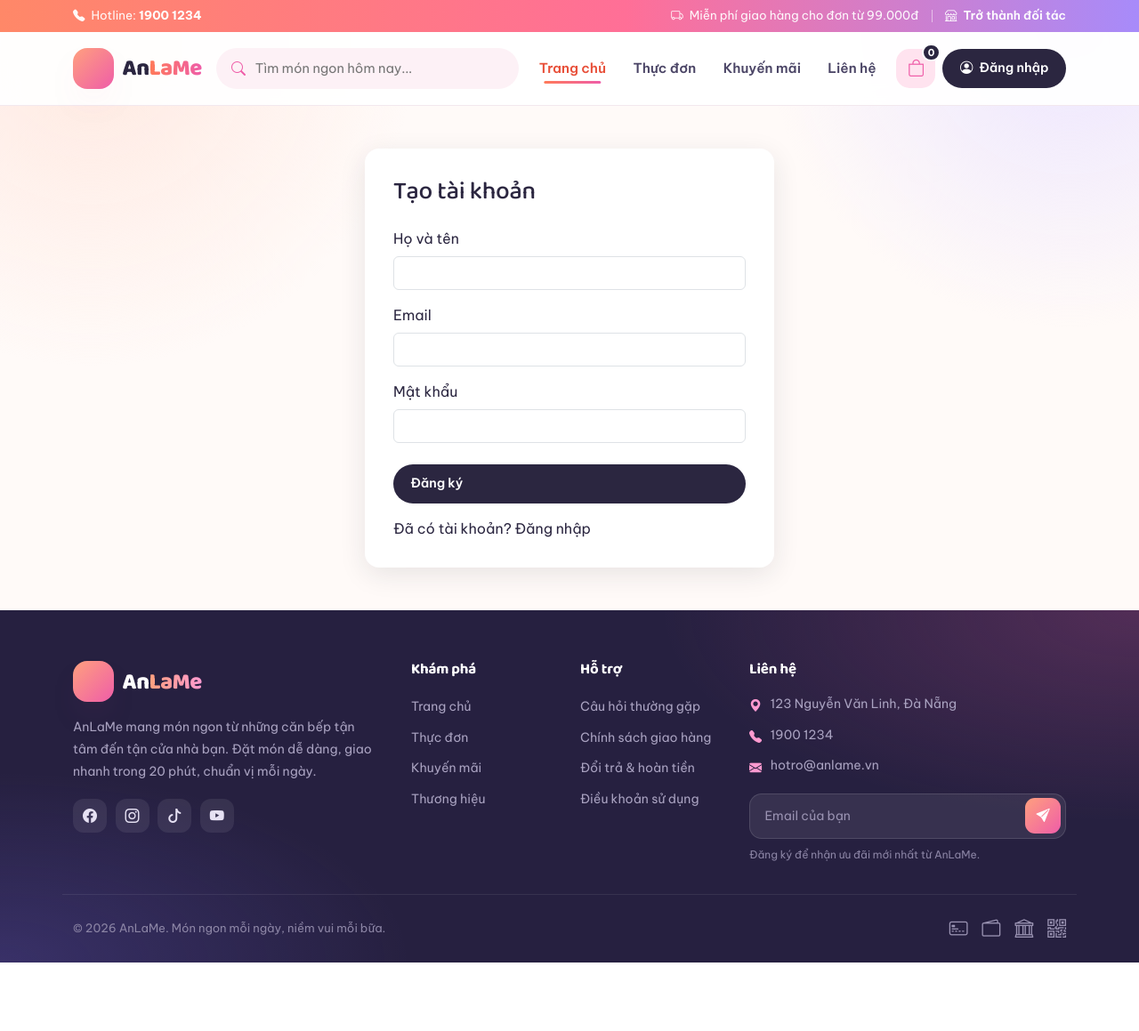
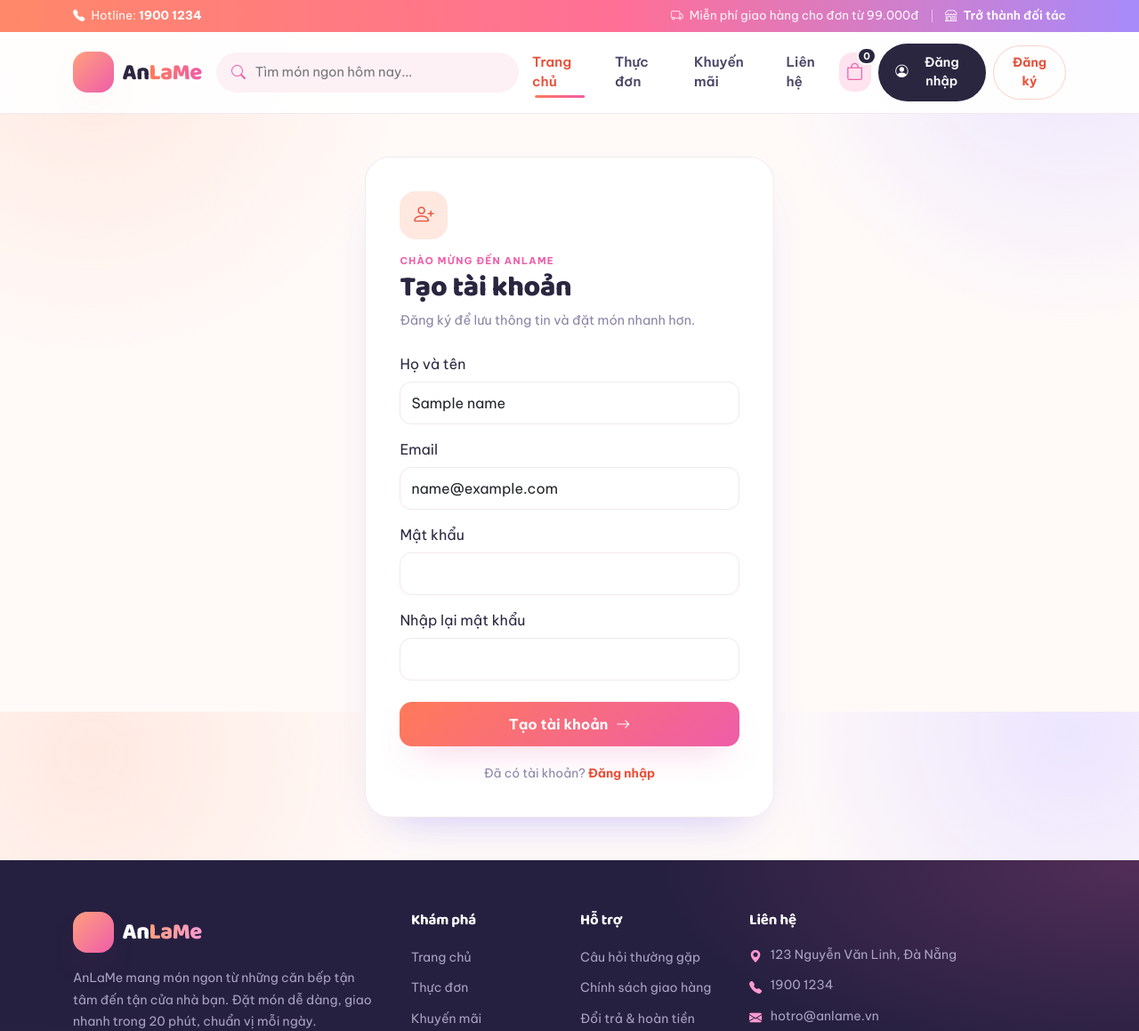
Before and after one commit to chienko986-dot/B-n-n, a PHP site: template views/auth/register.php in a window 1280 px wide. Shown: the top 1159 px of the page at 89% size. Before the commit the page ends 1082 px from the top, so only its background shows below. Run offline with PHP 8.4, Linux system fonts and the light colour scheme; the template is opened without the code that fills it: most values are stand-ins (such as "Sample title", 1, 10 or a date in 2020); data that the repository does not hold is empty; some libraries are stand-ins or nearby versions.

Commit message:
Đăng kí đăng nhập

```diff
--- a/assets/css/style.css
+++ b/assets/css/style.css
@@ -292,10 +292,123 @@ h6 {
 
 .auth-card {
     max-width: 460px;
-    padding: 2rem;
-    background: #fff;
-    border-radius: 16px;
-    box-shadow: 0 8px 30px rgba(30, 40, 50, .1);
+    padding: 2.4rem;
+    border: 1px solid rgba(242, 232, 238, .9);
+    border-radius: 28px;
+    background: rgba(255, 255, 255, .94);
+    box-shadow: var(--shadow);
+}
+
+.auth-icon {
+    display: grid;
+    width: 54px;
+    height: 54px;
+    margin-bottom: 1rem;
+    place-items: center;
+    border-radius: 18px;
+    background: var(--brand-soft);
+    color: var(--brand-700);
+    font-size: 1.4rem;
+}
+
+.auth-eyebrow {
+    margin: 0 0 .25rem;
+    color: var(--pink-deep);
+    font-size: .68rem;
+    font-weight: 800;
+    letter-spacing: .12em;
+}
+
+.auth-title {
+    margin: 0;
+    font-family: var(--font-head);
+    font-size: 2rem;
+    font-weight: 800;
+}
+
+.auth-intro {
+    margin: .35rem 0 1.5rem;
+    color: var(--muted);
+    font-size: .9rem;
+    line-height: 1.6;
+}
+
+.auth-input {
+    min-height: 48px;
+    border-color: var(--line);
+    border-radius: 13px;
+}
+
+.auth-input:focus {
+    border-color: var(--brand);
+    box-shadow: 0 0 0 3px rgba(255, 122, 89, .14);
+}
+
+.auth-submit {
+    display: flex;
+    min-height: 50px;
+    align-items: center;
+    justify-content: center;
+    gap: .55rem;
+    border: 0;
+    border-radius: 14px;
+    background: linear-gradient(135deg, var(--brand), var(--pink-deep));
+    color: #fff;
+    font-weight: 700;
+    box-shadow: var(--shadow-pink);
+}
+
+.auth-submit:hover {
+    color: #fff;
+    filter: brightness(1.04);
+    transform: translateY(-1px);
+}
+
+.auth-switch {
+    margin: 1.3rem 0 0;
+    color: var(--muted);
+    text-align: center;
+    font-size: .86rem;
+}
+
+.auth-switch a {
+    color: var(--brand-700);
+    font-weight: 700;
+}
+
+.btn-register {
+    display: inline-flex;
+    align-items: center;
+    justify-content: center;
+    min-height: 44px;
+    padding: .55rem 1rem;
+    border: 1px solid #ffd0c4;
+    border-radius: 999px;
+    color: var(--brand-700);
+    font-size: .88rem;
+    font-weight: 700;
+}
+
+.btn-register:hover {
+    background: var(--brand-soft);
+    color: var(--brand-700);
+}
+
+.auth-user {
+    display: inline-flex;
+    max-width: 180px;
+    align-items: center;
+    gap: .4rem;
+    overflow: hidden;
+    color: var(--ink-soft);
+    font-size: .84rem;
+    font-weight: 600;
+    text-overflow: ellipsis;
+    white-space: nowrap;
+}
+
+.logout-form {
+    margin: 0;
 }
 
 .navbar-toggler {
@@ -2179,6 +2292,11 @@ h6 {
 }
 
 @media (max-width: 575.98px) {
+    .auth-card {
+        padding: 1.6rem;
+        border-radius: 22px;
+    }
+
     .cat-grid {
         grid-template-columns: repeat(2, 1fr);
     }
--- a/models/UserModel.php
+++ b/models/UserModel.php
@@ -4,7 +4,9 @@ class UserModel extends BaseModel
 {
     public function findByEmail($email)
     {
-        $query = $this->pdo->prepare('SELECT * FROM NGUOIDUNG WHERE email = ? LIMIT 1');
+        $query = $this->pdo->prepare(
+            'SELECT id, ho_ten, email, mat_khau FROM NGUOIDUNG WHERE email = ? LIMIT 1'
+        );
         $query->execute([$email]);
         return $query->fetch();
     }
--- a/views/auth/register.php
+++ b/views/auth/register.php
@@ -1,16 +1,30 @@
 <section class="container py-5">
     <div class="auth-card mx-auto">
-        <h1 class="h3 mb-4">Tạo tài khoản</h1>
-        <?php if ($error): ?><div class="alert alert-danger"><?= htmlspecialchars($error) ?></div><?php endif; ?>
+        <div class="auth-icon"><i class="bi bi-person-plus"></i></div>
+        <p class="auth-eyebrow">CHÀO MỪNG ĐẾN ANLAME</p>
+        <h1 class="auth-title">Tạo tài khoản</h1>
+        <p class="auth-intro">Đăng ký để lưu thông tin và đặt món nhanh hơn.</p>
+        <?php if ($error): ?>
+            <div class="alert alert-danger" role="alert"><?= htmlspecialchars($error, ENT_QUOTES, 'UTF-8') ?></div>
+        <?php endif; ?>
         <form method="post" action="<?= BASE_URL ?>?action=register">
+            <input type="hidden" name="_csrf_token" value="<?= htmlspecialchars(csrf_token(), ENT_QUOTES, 'UTF-8') ?>">
             <label class="form-label" for="ho_ten">Họ và tên</label>
-            <input class="form-control mb-3" id="ho_ten" name="ho_ten" required value="<?= htmlspecialchars($_POST['ho_ten'] ?? '') ?>">
+            <input class="form-control auth-input mb-3" id="ho_ten" name="ho_ten" autocomplete="name"
+                maxlength="150" required value="<?= htmlspecialchars($name, ENT_QUOTES, 'UTF-8') ?>">
             <label class="form-label" for="email">Email</label>
-            <input class="form-control mb-3" id="email" name="email" type="email" required value="<?= htmlspecialchars($_POST['email'] ?? '') ?>">
+            <input class="form-control auth-input mb-3" id="email" name="email" type="email"
+                autocomplete="email" maxlength="255" required value="<?= htmlspecialchars($email, ENT_QUOTES, 'UTF-8') ?>">
             <label class="form-label" for="mat_khau">Mật khẩu</label>
-            <input class="form-control mb-4" id="mat_khau" name="mat_khau" type="password" required>
-            <button class="btn btn-login w-100" type="submit">Đăng ký</button>
+            <input class="form-control auth-input mb-3" id="mat_khau" name="mat_khau" type="password"
+                autocomplete="new-password" minlength="8" maxlength="72" required>
+            <label class="form-label" for="xac_nhan_mat_khau">Nhập lại mật khẩu</label>
+            <input class="form-control auth-input mb-4" id="xac_nhan_mat_khau" name="xac_nhan_mat_khau"
+                type="password" autocomplete="new-password" minlength="8" maxlength="72" required>
+            <button class="btn auth-submit w-100" type="submit">
+                Tạo tài khoản <i class="bi bi-arrow-right"></i>
+            </button>
         </form>
-        <p class="mt-3 mb-0">Đã có tài khoản? <a href="<?= BASE_URL ?>?action=login">Đăng nhập</a></p>
+        <p class="auth-switch">Đã có tài khoản? <a href="<?= BASE_URL ?>?action=login">Đăng nhập</a></p>
     </div>
 </section>
--- a/views/partials/header.php
+++ b/views/partials/header.php
@@ -82,10 +82,23 @@ $currentAction = $_GET['action'] ?? '/';
                             <i class="bi bi-bag"></i>
                             <span class="cart-count">0</span>
                         </button>
-                        <a class="btn btn-login" href="#">
-                            <i class="bi bi-person-circle"></i>
-                            <span>Đăng nhập</span>
-                        </a>
+                        <?php if (!empty($_SESSION['user'])): ?>
+                            <span class="auth-user" title="<?= htmlspecialchars($_SESSION['user']['ho_ten'], ENT_QUOTES, 'UTF-8') ?>">
+                                <i class="bi bi-person-circle"></i>
+                                <?= htmlspecialchars($_SESSION['user']['ho_ten'], ENT_QUOTES, 'UTF-8') ?>
+                            </span>
+                            <form class="logout-form" method="post" action="<?= BASE_URL ?>?action=logout">
+                                <input type="hidden" name="_csrf_token" value="<?= htmlspecialchars(csrf_token(), ENT_QUOTES, 'UTF-8') ?>">
+                                <button class="btn btn-login" type="submit">
+                                    <i class="bi bi-box-arrow-right"></i><span>Đăng xuất</span>
+                                </button>
+                            </form>
+                        <?php else: ?>
+                            <a class="btn btn-login" href="<?= BASE_URL ?>?action=login">
+                                <i class="bi bi-person-circle"></i><span>Đăng nhập</span>
+                            </a>
+                            <a class="btn btn-register" href="<?= BASE_URL ?>?action=register">Đăng ký</a>
+                        <?php endif; ?>
                     </div>
                 </div>
             </div>
```
Also changed, not shown: configs/helper.php (+21 -0 lines), controllers/AuthController.php (+68 -9 lines), index.php (+7 -0 lines), views/auth/login.php (+16 -6 lines).
